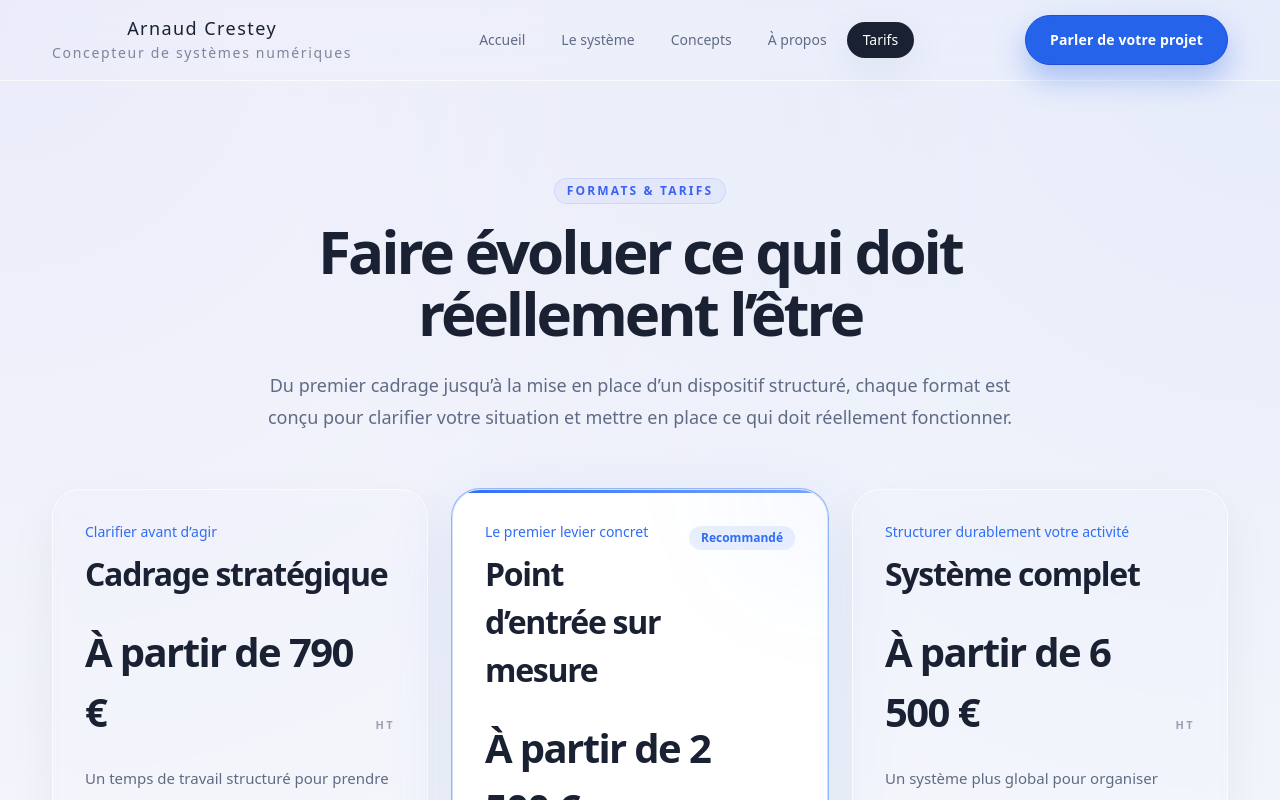
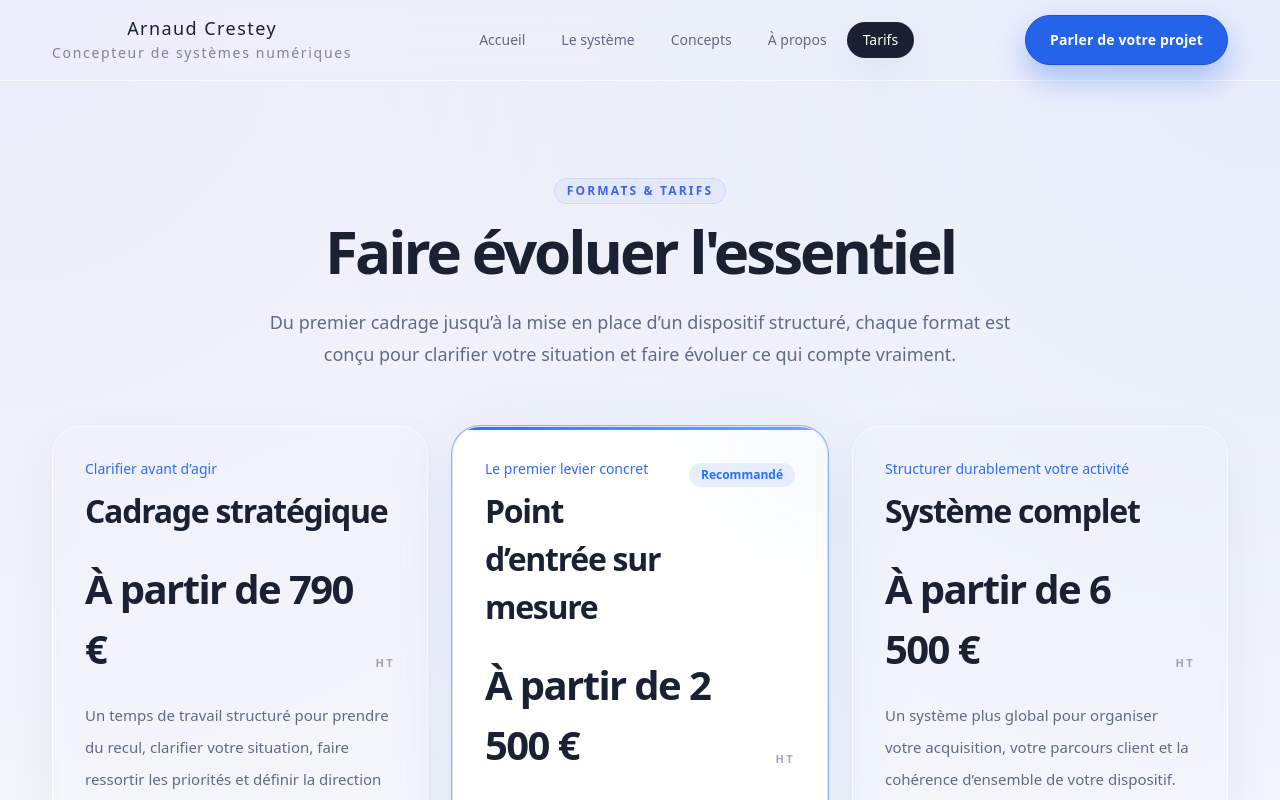
Before and after one commit to arnaudcrestey/portail-site-vitrine, a Next.js app: page /tarifs in a window 1280 px wide. Shown: the top 800 px of the page. Built offline with nearby package versions, Linux system fonts and the light colour scheme.

Commit message:
Update page.tsx

```diff
--- a/app/tarifs/page.tsx
+++ b/app/tarifs/page.tsx
@@ -85,14 +85,13 @@ export default function TarifsPage() {
           <span className="section-eyebrow">Formats & tarifs</span>
 
           <h1 className="mt-4 text-[2rem] font-semibold tracking-[-0.05em] text-ink sm:text-5xl lg:text-[60px] lg:leading-[1.04]">
-            Faire évoluer ce qui doit réellement l’être
+            Faire évoluer l'essentiel
           </h1>
 
           <p className="mx-auto mt-6 max-w-3xl text-[15px] leading-7 text-slate sm:text-lg sm:leading-8">
-            Du premier cadrage jusqu’à la mise en place d’un dispositif structuré, chaque format est
-            conçu pour clarifier votre situation et mettre en place ce qui doit réellement
-            fonctionner.
-          </p>
+  Du premier cadrage jusqu’à la mise en place d’un dispositif structuré, chaque format est
+  conçu pour clarifier votre situation et faire évoluer ce qui compte vraiment.
+</p>
         </div>
 
         <div className="mx-auto mt-12 grid max-w-7xl gap-6 md:mt-14 md:grid-cols-2 xl:grid-cols-3">
```
